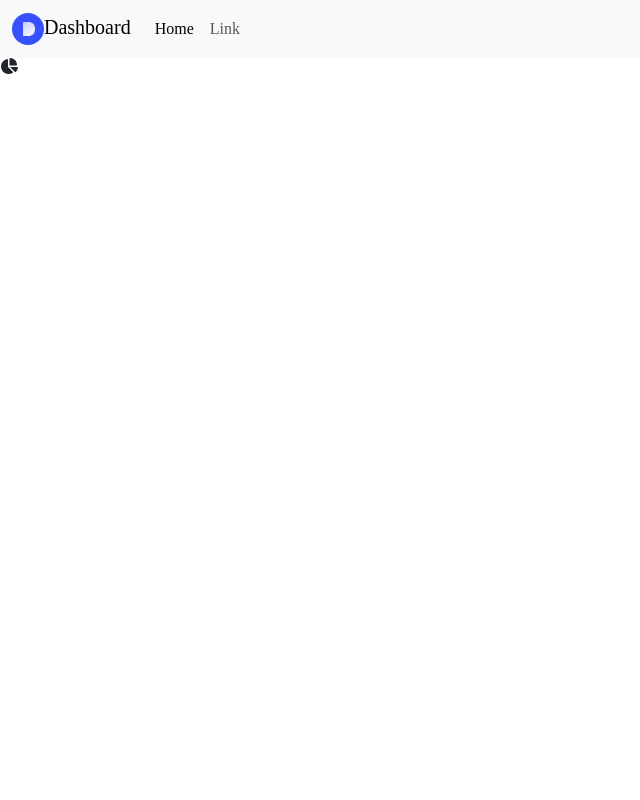
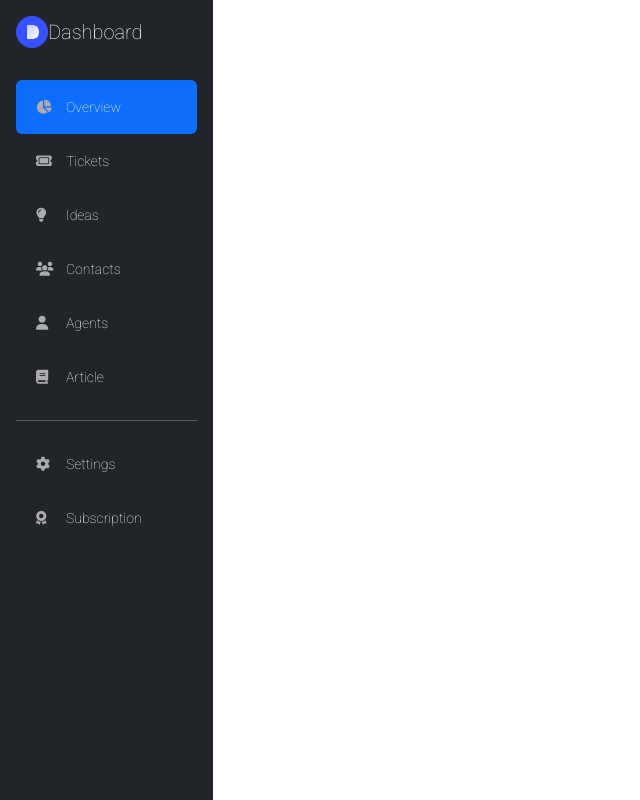
Before and after one commit to summer6d1b/Bootstrap_assignment, a website: page summer_bootstrap/public/index.html in a window 1280 px wide. Shown: the whole page, without its empty margins (0-640 px from the left). Drawn offline with nearby package versions, Linux system fonts and the light colour scheme.

Commit message:
finised left nav

```diff
--- a/summer_bootstrap/public/index.html
+++ b/summer_bootstrap/public/index.html
@@ -8,16 +8,22 @@
     <link href="https://cdn.jsdelivr.net/npm/bootstrap@5.3.2/dist/css/bootstrap.min.css" rel="stylesheet" integrity="sha384-T3c6CoIi6uLrA9TneNEoa7RxnatzjcDSCmG1MXxSR1GAsXEV/Dwwykc2MPK8M2HN" crossorigin="anonymous">
 <!-- font awesome -->
     <script src="https://kit.fontawesome.com/29856a01d4.js" crossorigin="anonymous"></script>
+<!-- font roboto -->
+    <link rel="preconnect" href="https://fonts.googleapis.com">
+    <link rel="preconnect" href="https://fonts.gstatic.com" crossorigin>
+    <link href="https://fonts.googleapis.com/css2?family=Josefin+Sans:ital,wght@0,200;0,400;0,500;0,600;1,300;1,400;1,500&family=Roboto:wght@100;300;400;500&display=swap" rel="stylesheet">
 <!-- css reset -->
     <link rel="stylesheet" href="https://cdn.jsdelivr.net/npm/reset-css@3.0.0/reset.min.css" />
     <link rel="stylesheet" href="/assets/css/style.css" />
 </head>
 
 <body>
-    <nav class="navbar navbar-expand-lg bg-body-tertiary">
-        <div class="container-fluid">
-            <!-- brand -->
-            <a class="navbar-brand" href="#"> <svg xmlns="http://www.w3.org/2000/svg" width="32" height="32" viewBox="0 0 32 32" fill="none">
+    <section class="container-fluid">
+        <div class="row">
+            <!-- nav -->
+            <nav class="d-flex flex-column flex-shrink-0 p-3 text-white bg-dark vh-100 col-md-2">
+                <a href="/" class="d-flex align-items-center mb-3 mb-md-0 me-md-auto text-white text-decoration-none">
+                    <svg xmlns="http://www.w3.org/2000/svg" width="32" height="32" viewBox="0 0 32 32" fill="none">
                         <circle cx="16" cy="16" r="16" fill="#3751FF"/>
                         <path d="M11 10C11 9.44772 11.4477 9 12 9H15.9905C18.2127 9 19.9333 9.60955 21.1524 10.8287C22.3841 12.0478 23 13.765 23 15.9803C23 18.2088 22.3841 19.9391 21.1524 21.1713C19.9333 22.3904 18.2127 23 15.9905 23H12C11.4477 23 11 22.5523 11 22V10Z" fill="url(#paint0_linear_584_285)"/>
                         <defs>
@@ -26,41 +32,77 @@
                             <stop offset="1" stop-color="white"/>
                           </linearGradient>
                         </defs>
-                </svg>Dashboard</a>
+                      </svg>
+                <span class="fs-5" >Dashboard</span>
+                </a>
+                <hr class="border-0">
+                <ul class="nav nav-pills flex-column mb-auto" id="navleft">
 
-            <!-- burger menu -->
-            <button class="navbar-toggler" type="button" data-bs-toggle="collapse" data-bs-target="#navbarSupportedContent" aria-controls="navbarSupportedContent" aria-expanded="false" aria-label="Toggle navigation">
-            <span class="navbar-toggler-icon"></span>
-            </button>
-            <div class="collapse navbar-collapse" id="navbarSupportedContent">
-                <ul class="navbar-nav me-auto mb-2 mb-lg-0">
                   <li class="nav-item">
-                    <a class="nav-link active" aria-current="page" href="#">Home</a>
-                    </li>
-                    <li class="nav-item">
-                    <a class="nav-link" href="#">Link</a>
+                        <a href="#" class="nav-link active" aria-current="page">
+                            <i class="fa-solid fa-chart-pie icon-space"></i>
+                        <span>Overview</span>
+                        </a>
                     </li>
 
+
+                  <li >
+                        <a href="#" class="nav-link text-white">
+                            <i class="fa-solid fa-ticket icon-space"></i>
+                        <span>Tickets</span>
+                        </a>
+                  </li>
+                  <li>
+                        <a href="#" class="nav-link text-white">
+                            <i class="fa-solid fa-lightbulb icon-space"></i>
+                            <span>Ideas</span>
+                        </a>
+                  </li>
+                  <li>
+                        <a href="#" class="nav-link text-white">
+                            <i class="fa-solid fa-users icon-space"></i>
+                            <span>Contacts</span>
+                        </a>
+                  </li>
+                    <li>
+                        <a href="#" class="nav-link text-white">
+                            <i class="fa-solid fa-user icon-space"></i>
+                        Agents
+                        </a>
+                    </li>
+                    <li>
+                        <a href="#" class="nav-link text-white">
+                            <i class="fa-solid fa-book icon-space"></i>
+                        Article
+                        </a>
+                    </li>
+                    <hr>
+                    <li>
+                        <a href="#" class="nav-link text-white">
+                            <i class="fa-solid fa-gear icon-space"></i>
+                        Settings
+                        </a>
+                    </li>
+                    <li>
+                        <a href="#" class="nav-link text-white">
+                            <i class="fa-solid fa-award icon-space"></i>
+                        Subscription
+                        </a>
+                    </li>
                 </ul>
-            </div>
-        </div>
+
+
             </nav>
 
 
 
-
-
-    <!-- LOGO  -->
+        </div>
+    </section>
 
 
 
 
 
 
-
-   <!-- overview icon -->
-          <i class="fa-solid fa-chart-pie"></i>
-
-
 </body>
 </html>
--- /dev/null
+++ b/summer_bootstrap/src/scss/style.scss
@@ -0,0 +1,34 @@
+$leftnav:'Roboto', sans-serif;
+
+body{
+    font-family: $leftnav;
+    font-weight: 100;
+    font-size: 14px;
+}
+
+#navleft li a{
+    padding: 20px;
+}
+#navleft li i{
+    color: rgb(173, 171, 171);
+}
+
+.nav-link {
+  display: flex;
+  align-items: center;
+}
+
+.icon-space {
+  width: 30px; /* 或者足够容纳最宽图标的宽度 */
+  text-align: center;
+}
+
+/* 确保文本左对齐 */
+.nav-link span {
+  text-align: left;
+  display: block; /* 这会让span表现得像一个块级元素 */
+}
+
+.icon-space{
+    padding-right: 30px;
+}
```
Also changed, not shown: summer_bootstrap/public/assets/css/style.css, 1 other file. Lines whose indentation alone changed are shown as unchanged.
